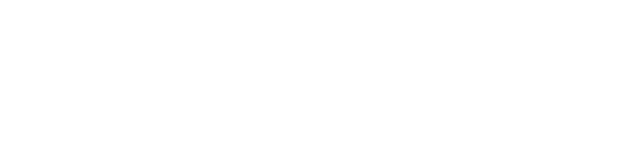
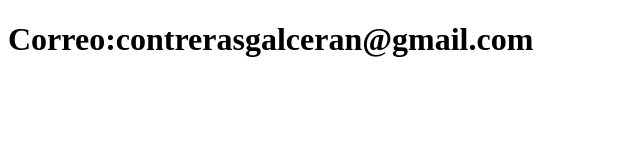
Before and after one commit to Patatuca/sistema-de-registro, a plain HTML site: page index.html in a window 1280 px wide. Shown: the whole page, without its empty margins (0-640 px from the left). Drawn offline with Linux system fonts and the light colour scheme.

Commit message:
Update index.html

```diff
--- a/index.html
+++ b/index.html
@@ -7,6 +7,6 @@
     <title>Sistema de Registro de Juegos</title>
 </head>
 <body>
-
+   <h1>Correo:contrerasgalceran@gmail.com</h1>
 </body>
 </html>
```
